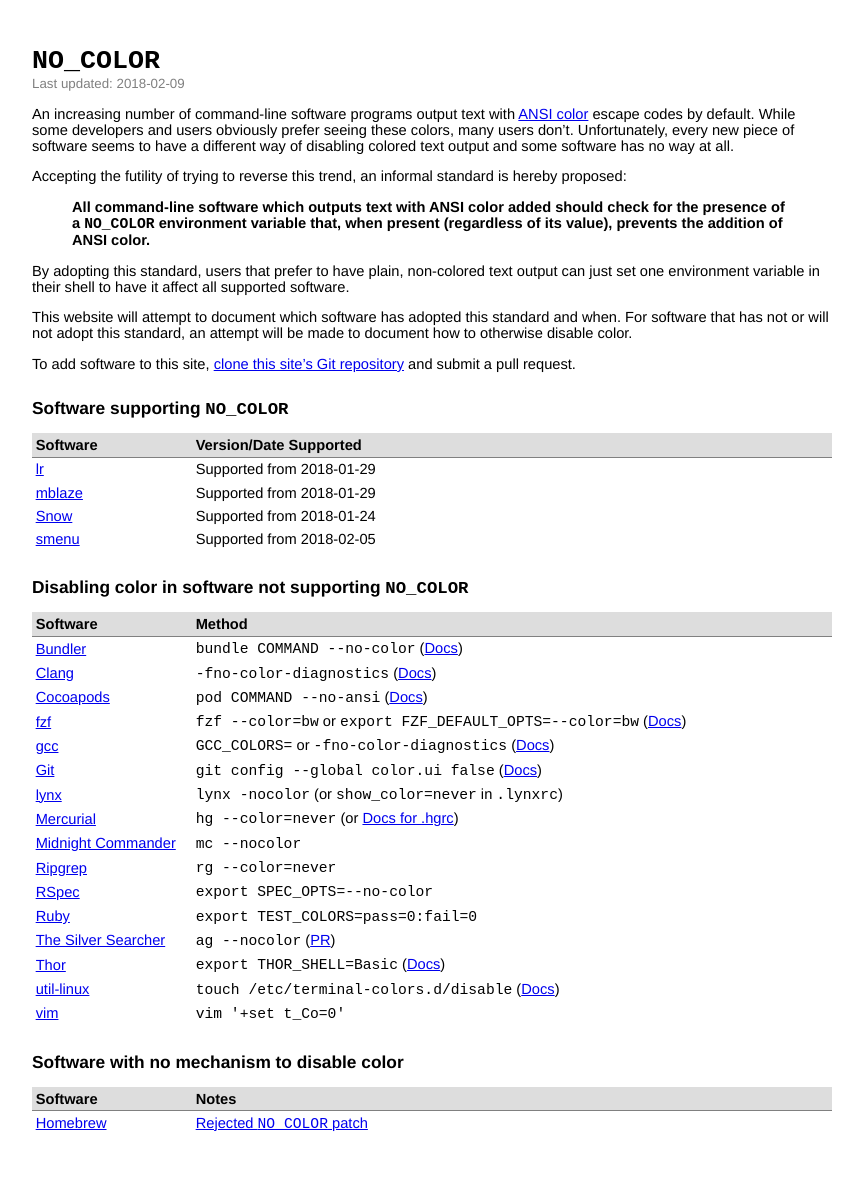
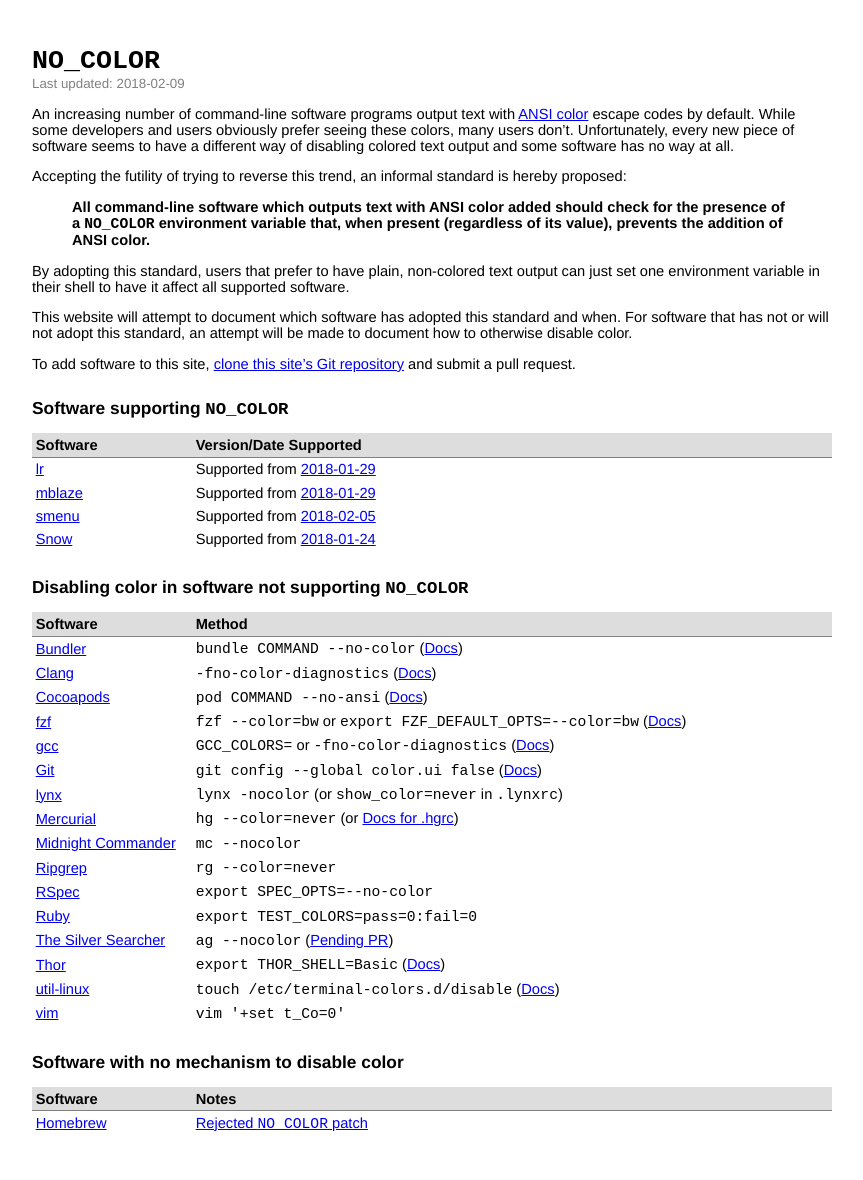
Before and after one commit to jcs/no_color, a Jekyll site: the page built from index.md, in a window 1280 px wide. Shown: the whole page, without its empty margins (208-1071 px from the left). Built offline with Jekyll 4.4.1, drawn with Linux system fonts in a browser that asks for light colours; our own code applies the rules of GitHub Pages for plain Markdown files; part of the change alters nothing that is shown.

```diff
--- a/index.md
+++ b/index.md
@@ -37,10 +37,10 @@ and submit a pull request.
 
 | Software | Version/Date Supported |
 |:-|:-|
-| [lr](https://github.com/chneukirchen/lr) | Supported from 2018-01-29 |
-| [mblaze](https://github.com/chneukirchen/mblaze) | Supported from 2018-01-29 |
-| [Snow](https://github.com/mortie/snow) | Supported from 2018-01-24 |
-| [smenu](https://github.com/p-gen/smenu) | Supported from 2018-02-05 |
+| [lr](https://github.com/chneukirchen/lr) | Supported from [2018-01-29](https://github.com/chneukirchen/lr/commit/8f0ac7c8abb4e0830d6cf72bbbd5f38c44b4266d) |
+| [mblaze](https://github.com/chneukirchen/mblaze) | Supported from [2018-01-29](https://github.com/chneukirchen/mblaze/commit/4014f03afe6d624ba1c6bdde6551b4996ba31fe5) |
+| [smenu](https://github.com/p-gen/smenu) | Supported from [2018-02-05](https://github.com/p-gen/smenu/commit/70d3ee5a328230dff3b744b2f0ca7ef20ecb530e) |
+| [Snow](https://github.com/mortie/snow) | Supported from [2018-01-24](https://github.com/mortie/snow/commit/aadbbd375e03ec6000e23d817d2bd722b417296f) |
 {: rules="groups"}
 
 ## Disabling color in software not supporting `NO_COLOR`
@@ -59,7 +59,7 @@ and submit a pull request.
 | [Ripgrep](https://github.com/BurntSushi/ripgrep) | `rg --color=never` |
 | [RSpec](http://rspec.info/) | `export SPEC_OPTS=--no-color` |
 | [Ruby](https://www.ruby-lang.org/) | `export TEST_COLORS=pass=0:fail=0` |
-| [The Silver Searcher](https://geoff.greer.fm/ag/) | `ag --nocolor` ([PR](https://github.com/ggreer/the_silver_searcher/pull/1207)) |
+| [The Silver Searcher](https://geoff.greer.fm/ag/) | `ag --nocolor` ([Pending PR](https://github.com/ggreer/the_silver_searcher/pull/1207)) |
 | [Thor](http://whatisthor.com/) | `export THOR_SHELL=Basic` ([Docs](http://www.rubydoc.info/github/wycats/thor/Thor%2FBase.shell)) |
 | [util-linux](https://github.com/karelzak/util-linux) | `touch /etc/terminal-colors.d/disable` ([Docs](http://man7.org/linux/man-pages/man5/terminal-colors.d.5.html)) |
 | [vim](http://www.vim.org/) | `vim '+set t_Co=0'` |
```
